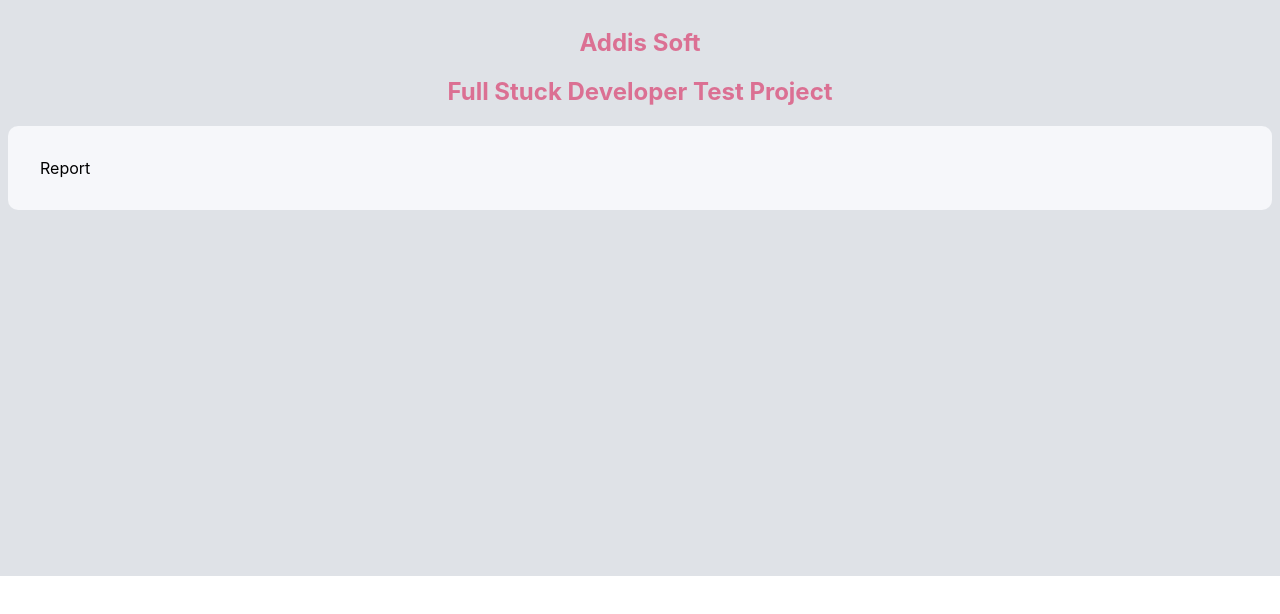
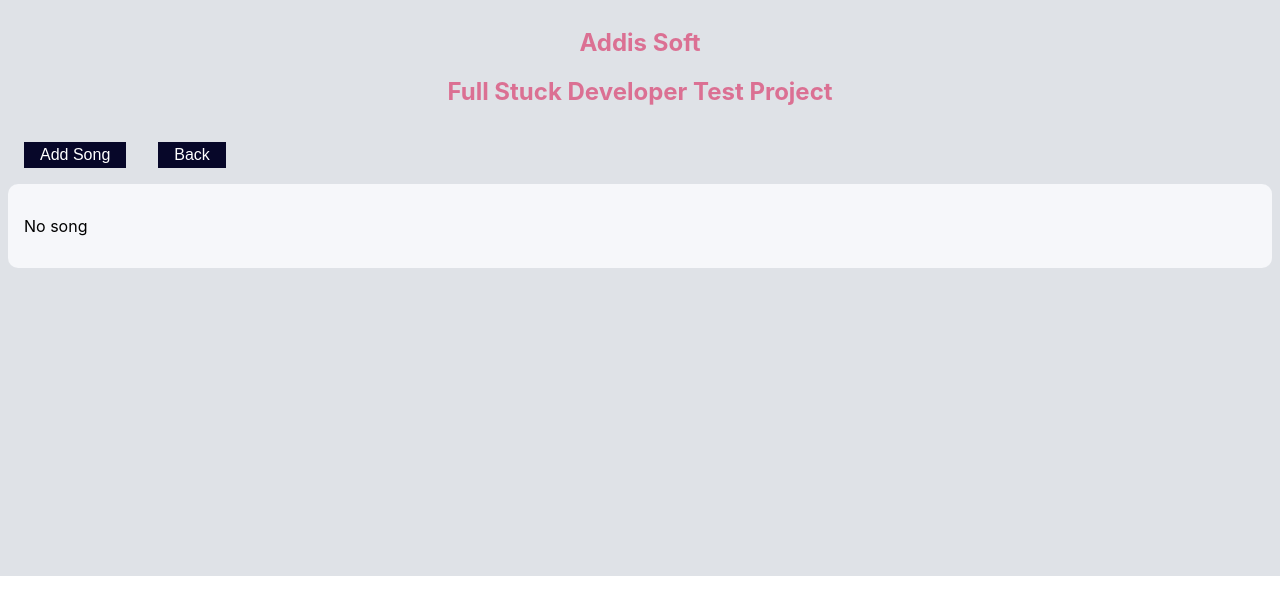
Before and after one commit to yayalAb/React-song-app, a React (Create React App) app: page /report in a window 1280 px wide. Shown: the top 614 px of the page. Built offline with nearby package versions, Linux system fonts and the light colour scheme.

Commit message:
add report Ui

```diff
--- a/src/components/Button.js
+++ b/src/components/Button.js
@@ -1,11 +1,12 @@
 import styled from "styled-components";
 const ButtonStyl = styled.button`
-        background: indigo;
+        background: rgb(7, 7, 41);
         color:  white ;
         font-size: 1em;
         margin: 1em;
+        border:none;
         padding: 0.25em 1em;
-        border-radius: 3px;
+        radius: 3px;
       `;
 
 const Button = ({ onClick, children }) => {
--- a/src/features/songs/AddSong.js
+++ b/src/features/songs/AddSong.js
@@ -40,6 +40,10 @@
     navigate('/');
   }
 
+  const backHandler=()=>{
+    navigate('/');
+  }
+
   return (
     <Wrapper>
       <Wrapper2>
@@ -68,6 +72,7 @@
         inputProps={{ type: 'Genere', placeholder: 'Genere' }}
       />
       <Button onClick={handleAddSong}>Submit</Button>
+      <Button onClick={backHandler}>Back</Button>
       </Wrapper2>
     </Wrapper>
 
--- a/src/features/songs/report.js
+++ b/src/features/songs/report.js
@@ -1,19 +1,133 @@
+import { useDispatch, useSelector } from "react-redux";
+import { Link } from "react-router-dom";
+import Button from "../../components/Button";
+import { useEffect } from "react";
+import {getSongsFetch,deleteSong } from "./songSlice";
 import styled from "styled-components";
 
+const Title = styled.h1`
+  font-size: 1em;
+  margin-left: 10em;
+  color: palevioletred;
+`;
 
 const Wrapper = styled.section`
-  padding: 2em;
+  padding: 1em;
   border-radius: 10px;
   background: #f6f7fa;
 `;
 
+const Table=styled.table`
+    padding: 1em;
+    width: 60%;
+    `;
 
 const Report = () => {
-    return (
-        <Wrapper>
-         <div>Report</div>
-        </Wrapper>
-    )
+  // const dispatch = useDispatch();
+  // const songs =  useSelector(
+  //   store => store.songs);
+
+
+
+    const dispatch = useDispatch();
+    useEffect(()=>{
+      dispatch(getSongsFetch());
+    }, [dispatch]);
+    const songs =  useSelector( state=>state.songs);
+    console.log("songs1 :",songs)
+
+
+
+
+  const handleRemoveSong = (id) => {
+    dispatch(deleteSong({ id }));
   }
+  const renderCard = () =>(
 
-  export default Report
+    <Wrapper>
+      <Title>Total # of songs, artists, albums, genres </Title>
+          <Table>
+            <tbody>
+              <tr>
+                <td>#</td>
+                <td>Title</td>
+                <td>Artist</td>
+                <td>Album</td>
+                <td>Genere</td>
+                <td>Action</td>
+              </tr>
+                <tr>
+                  {/* <td>Total</td>
+                  <td>{song.Title}</td>
+                  <td>{song.Artist}</td>
+                  <td>{song.Album}</td>
+                  <td>{song.Genere}</td> */}
+                </tr>
+              </tbody>
+          </Table>
+          <Title># of songs in every genre</Title>
+          <Table>
+            <tbody>
+              <tr>
+                <td>#</td>
+                <td>Genre</td>
+                <td># of Song</td>
+              </tr>
+                <tr>
+                  {/* <td>1</td>
+                  <td>{song.Title}</td>
+                  <td>{song.Artist}</td> */}
+                </tr>
+              </tbody>
+            </Table>
+
+            <Title># of songs & albums each artist has</Title>
+          <Table>
+            <tbody>
+              <tr>
+                <td>#</td>
+                <td>Artist</td>
+                <td># of Song</td>
+                <td># albums</td>
+              </tr>
+                <tr>
+                  {/* <td>1</td>
+                  <td>{song.Title}</td>
+                  <td>{song.Artist}</td>
+                  <td>{song.Artist}</td> */}
+                </tr>
+              </tbody>
+            </Table>
+
+            <Title># of songs in each album</Title>
+          <Table>
+            <tbody>
+              <tr>
+                <td>#</td>
+                <td># Albums</td>
+                <td># of Song</td>
+
+              </tr>
+                <tr>
+                  {/* <td>1</td>
+                  <td>{song.Title}</td>
+                  <td>{song.Artist}</td> */}
+
+                </tr>
+              </tbody>
+            </Table>
+    </Wrapper>
+  )
+
+  return (
+    <div>
+      <Link to="/add-song"><Button>Add Song</Button></Link>
+      <Link to="/"><Button>Back</Button></Link>
+      <Wrapper>
+        {songs?.songs.length ? renderCard() :<p>No song</p>}
+      </Wrapper>
+    </div>
+  )
+}
+
+export default Report
```
